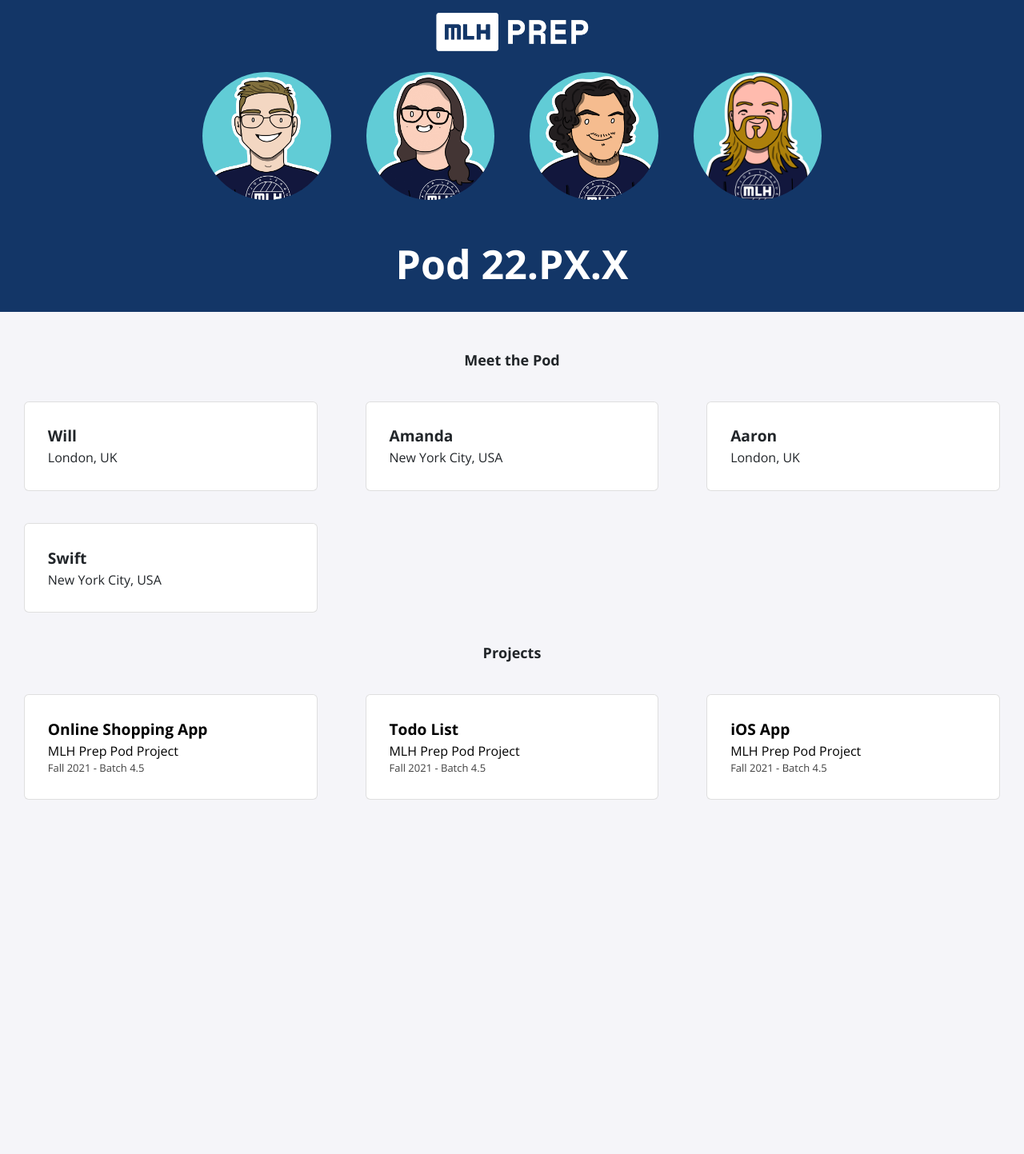
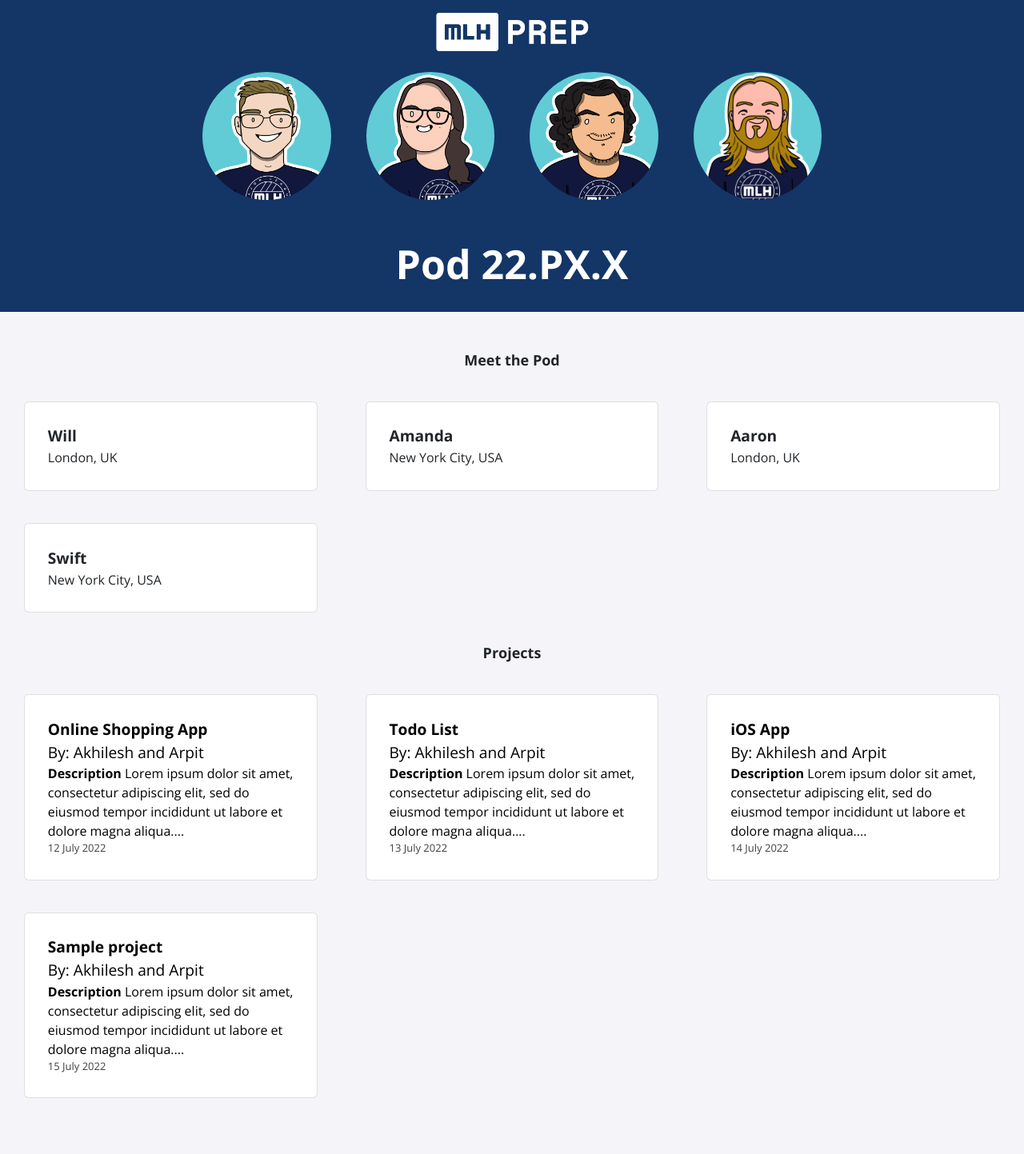
Before and after one commit to MLH-Fellowship/prep-portfolio-22.JUL.PREP.2, a Jekyll site: the page built from index.html, in a window 1280 px wide. Shown: the whole page at 80% size. Built offline with Jekyll 4.4.1, drawn with Linux system fonts in a browser that asks for light colours; nearby versions of some CDN libraries; before the commit the page ends 1070 px from its top, so only the background shows below that.

Commit message:
Added back button in page and updated project card

```diff
--- a/_data/projects.yml
+++ b/_data/projects.yml
@@ -1,14 +1,29 @@
-- title: Online Shopping App
-  event: MLH Prep Pod Project
-  date: Fall 2021  - Batch 4.5
+- title    : Online Shopping App
+  key      : 1
+  authors  : Akhilesh and Arpit
+  date     : 12 July 2022
+  description : Lorem ipsum dolor sit amet, consectetur adipiscing elit, sed do eiusmod tempor incididunt ut labore et dolore magna aliqua.<span id="dots-1">...</span> <span id="more-1" style="display:none;">Ut enim ad minim veniam, quis nostrud exercitation ullamco laboris nisi ut aliquip ex ea commodo consequat. Duis aute irure dolor in reprehenderit in voluptate velit esse cillum dolore eu fugiat nulla pariatur. Excepteur sint occaecat cupidatat non proident, sunt in culpa qui officia deserunt mollit anim id est laborum.</span>
   page-name: project
 
-- title: Todo List
-  event: MLH Prep Pod Project
-  date: Fall 2021  - Batch 4.5
+
+- title    : Todo List
+  key      : 2
+  authors  : Akhilesh and Arpit
+  date     : 13 July 2022
+  description : Lorem ipsum dolor sit amet, consectetur adipiscing elit, sed do eiusmod tempor incididunt ut labore et dolore magna aliqua.<span id="dots-2">...</span> <span id="more-2" style="display:none;">Ut enim ad minim veniam, quis nostrud exercitation ullamco laboris nisi ut aliquip ex ea commodo consequat. Duis aute irure dolor in reprehenderit in voluptate velit esse cillum dolore eu fugiat nulla pariatur. Excepteur sint occaecat cupidatat non proident, sunt in culpa qui officia deserunt mollit anim id est laborum.</span>
   page-name: project
 
-- title: iOS App
-  event: MLH Prep Pod Project
-  date: Fall 2021  - Batch 4.5
+
+- title    : iOS App
+  key      : 3
+  authors  : Akhilesh and Arpit
+  date     : 14 July 2022
+  description : Lorem ipsum dolor sit amet, consectetur adipiscing elit, sed do eiusmod tempor incididunt ut labore et dolore magna aliqua.<span id="dots-3">...</span> <span id="more-3" style="display:none;">Ut enim ad minim veniam, quis nostrud exercitation ullamco laboris nisi ut aliquip ex ea commodo consequat. Duis aute irure dolor in reprehenderit in voluptate velit esse cillum dolore eu fugiat nulla pariatur. Excepteur sint occaecat cupidatat non proident, sunt in culpa qui officia deserunt mollit anim id est laborum.</span>
   page-name: project
+
+- title    : Sample project
+  key      : 4
+  authors  : Akhilesh and Arpit
+  date     : 15 July 2022
+  description : Lorem ipsum dolor sit amet, consectetur adipiscing elit, sed do eiusmod tempor incididunt ut labore et dolore magna aliqua.<span id="dots-1">...</span> <span id="more-1" style="display:none;">Ut enim ad minim veniam, quis nostrud exercitation ullamco laboris nisi ut aliquip ex ea commodo consequat. Duis aute irure dolor in reprehenderit in voluptate velit esse cillum dolore eu fugiat nulla pariatur. Excepteur sint occaecat cupidatat non proident, sunt in culpa qui officia deserunt mollit anim id est laborum.</span>
+  page-name: project
--- a/_includes/projects.html
+++ b/_includes/projects.html
@@ -9,7 +9,8 @@
       <div class="card">
         <div class="info">
           <p class="title">{{ item.title }}</p>
-          <p class="location">{{ item.event }}</p>
+          <p class="authors">By: {{item.authors}}</p>
+          <p class="description"><b>Description</b> {{item.description}} </p>
           <p class="dates">{{ item.date }}</p>
         </div>
       </div>
--- a/_layouts/page.html
+++ b/_layouts/page.html
@@ -17,4 +17,5 @@
 
 <div class="container page">
     {{ content }}
+    <a href="/" class ="back-button">&laquo; Back to Pod home</a>
 </div>
--- a/_sass/all.scss
+++ b/_sass/all.scss
@@ -88,3 +88,7 @@
         width: 100%;
     }
 }
+
+.authors{
+  font-weight: 250;
+}
--- a/_sass/page.scss
+++ b/_sass/page.scss
@@ -13,6 +13,7 @@
     overflow-x: hidden!important;
     font-family: "Open Sans", serif;
 }
+
 
 .banner {
     padding: 20px 0px 50px 0px;
@@ -132,4 +133,20 @@
     .page h4 {
         font-size: 0.8rem !important;
     }
+
 }
+
+.back-button {
+    color: white !important;
+    font-size: 15px;
+    font-weight: bold;
+    background-color:#022c67;
+    border: none;
+    padding: 15px;
+    text-align: center;
+
+    border-radius: 20px;
+  }
+.back-button:hover{
+    background-color: #000204;
+}
```
